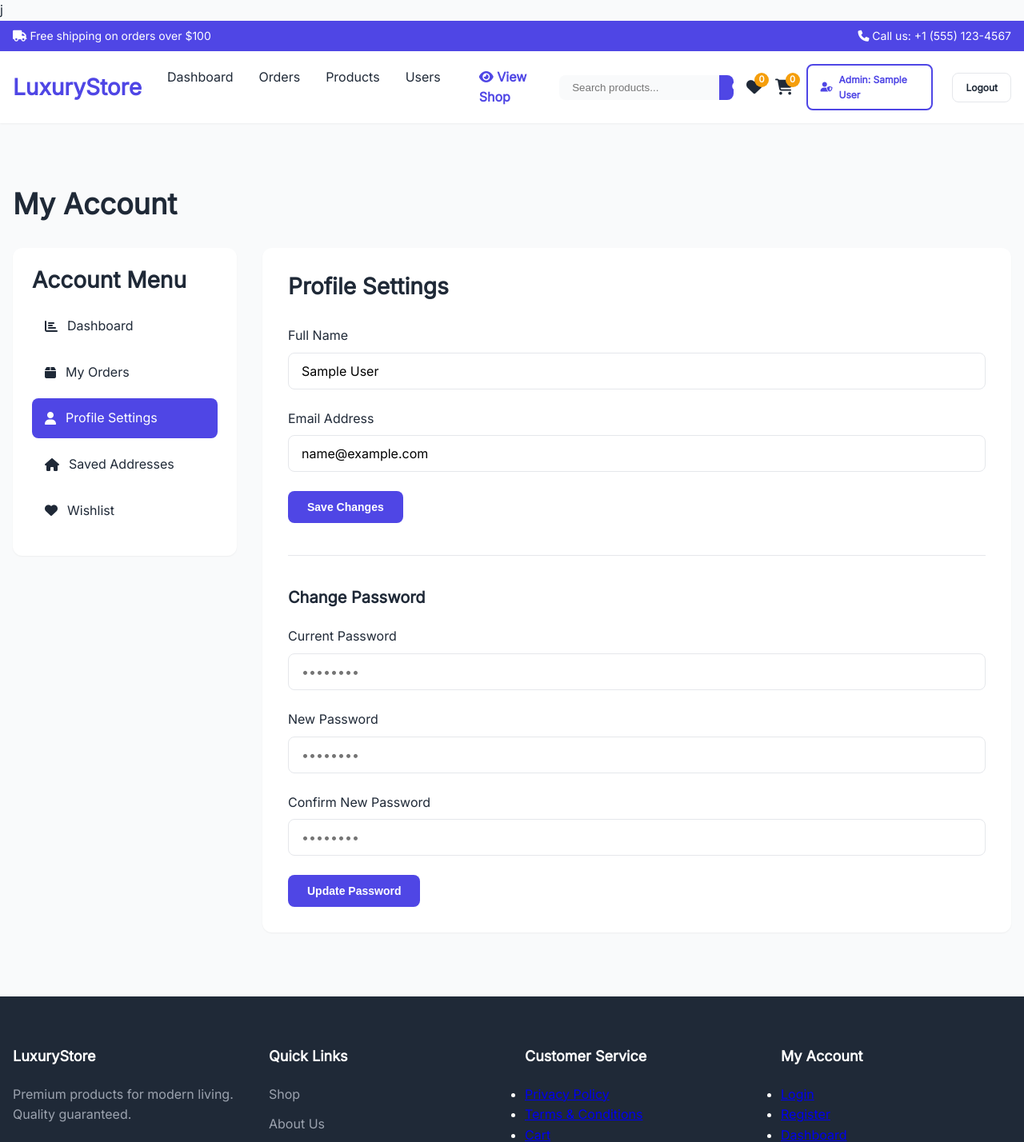
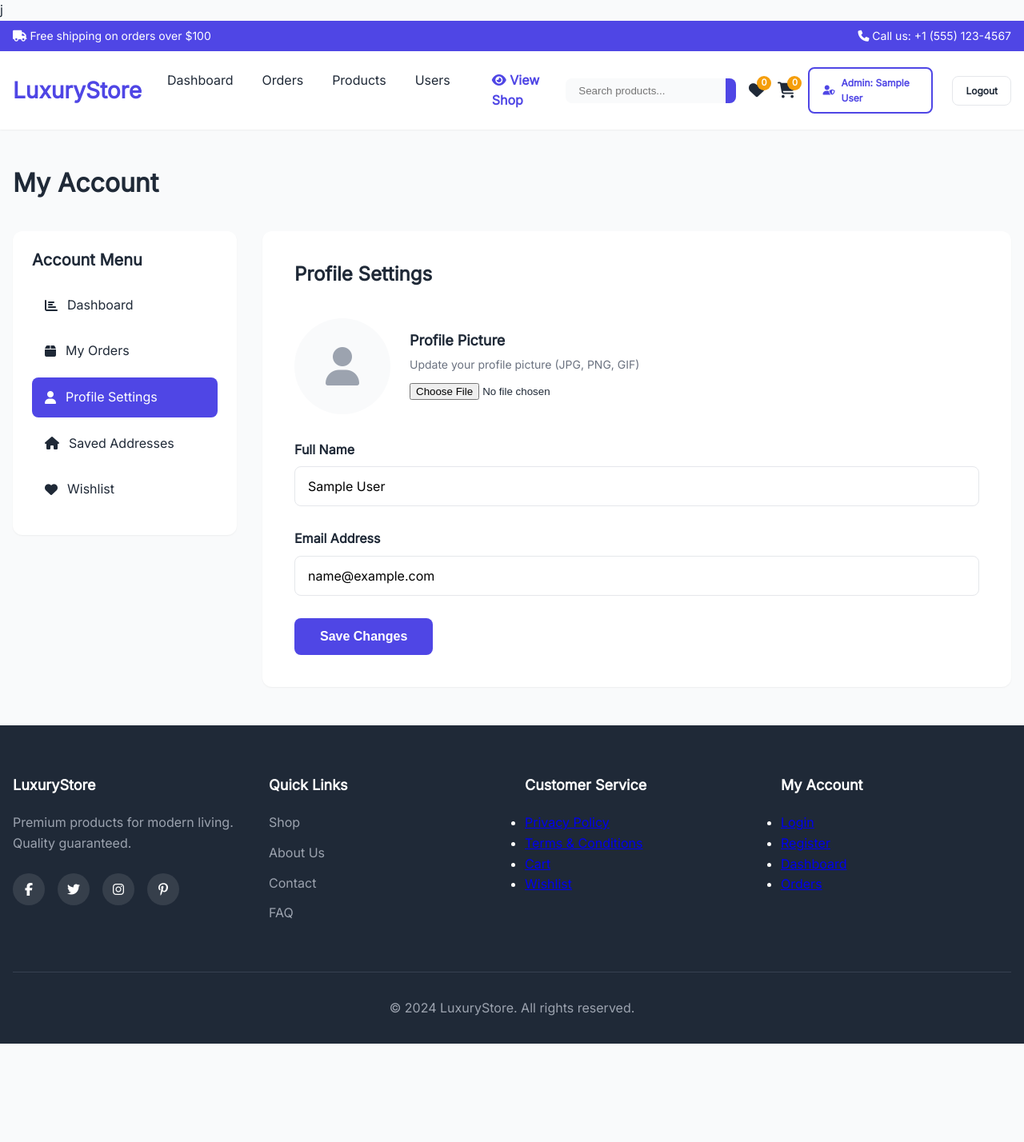
Before and after one commit to OGDanny001/eccommerce, a PHP site: page /user/profile.php in a window 1280 px wide. Shown: the top 1428 px of the page at 80% size. After the commit the page ends 1305 px from the top, so only its background shows below. Run offline with PHP 8.4, Linux system fonts and the light colour scheme; the visitor is signed in with stand-in values (Sample User, id 1); data comes from the database, SQL or seed files in the repository; data that the repository does not hold is empty.

Commit message:
Full UI cleanup, profile picture system, customer dashboard improvements, and payment gateway research

```diff
--- a/assets/css/styles.css
+++ b/assets/css/styles.css
@@ -154,7 +154,7 @@ h6 { font-size: 1rem; }
     align-items: center;
     justify-content: space-between;
     gap: 2rem;
-    padding: 1rem 0;
+    padding: 1.25rem 0;
 }
 
 .logo {
@@ -167,7 +167,7 @@ h6 { font-size: 1rem; }
 .nav-links {
     display: flex;
     list-style: none;
-    gap: 2rem;
+    gap: 2.25rem;
 }
 
 .nav-links a {
@@ -175,6 +175,7 @@ h6 { font-size: 1rem; }
     color: var(--text-primary);
     font-weight: 500;
     transition: color 0.2s ease;
+    padding: 0.5rem 0;
 }
 
 .nav-links a:hover, .nav-links a.active {
--- a/components/navbar.js
+++ b/components/navbar.js
@@ -6,10 +6,13 @@ function getNavbarHTML() {
     let navLinks = '';
 
     if (isAdmin) {
-        // STRICT ADMIN NAVBAR
+        // ADMIN NAVBAR
         accountLink = `
-            <a href="/eccommerce/admin/index.php" class="btn btn-sm btn-outline">
-                <i class="fas fa-user-shield"></i> Admin: ${currentUser.name}
+            <a href="/eccommerce/admin/index.php" class="btn btn-sm btn-outline" style="display:flex;align-items:center;gap:0.5rem;">
+                ${currentUser.profile_pic
+                    ? `<img src="${currentUser.profile_pic}" style="width:28px;height:28px;border-radius:50%;object-fit:cover;">`
+                    : `<i class="fas fa-user-shield"></i>`}
+                Admin: ${currentUser.name}
             </a>
             <a href="/eccommerce/logout.php" class="btn btn-sm btn-secondary" style="margin-left: 0.5rem;">
                 Logout
@@ -25,8 +28,11 @@ function getNavbarHTML() {
     } else if (isLoggedIn) {
         // CUSTOMER NAVBAR
         accountLink = `
-            <a href="/eccommerce/user/dashboard.php" class="btn btn-sm btn-outline">
-                <i class="fas fa-user"></i> Welcome, ${currentUser.name}
+            <a href="/eccommerce/user/dashboard.php" class="btn btn-sm btn-outline" style="display:flex;align-items:center;gap:0.5rem;">
+                ${currentUser.profile_pic
+                    ? `<img src="${currentUser.profile_pic}" style="width:28px;height:28px;border-radius:50%;object-fit:cover;">`
+                    : `<i class="fas fa-user"></i>`}
+                Welcome, ${currentUser.name}
             </a>
             <a href="/eccommerce/logout.php" class="btn btn-sm btn-secondary" style="margin-left: 0.5rem;">
                 Logout
--- a/database.sql
+++ b/database.sql
@@ -21,6 +21,7 @@ CREATE TABLE IF NOT EXISTS users (
     email VARCHAR(255) NOT NULL UNIQUE,
     password VARCHAR(255) NOT NULL,
     role ENUM('user', 'admin') DEFAULT 'user',
+    profile_pic VARCHAR(255) DEFAULT NULL,
     created_at TIMESTAMP DEFAULT CURRENT_TIMESTAMP
 );
 
--- a/includes/auth.php
+++ b/includes/auth.php
@@ -51,7 +51,7 @@ function getCurrentUser()
     $userId = $_SESSION['user_id'];
 
     // Prepare SQL to get user from database using their ID
-    $stmt = $conn->prepare("SELECT id, name, email, role FROM users WHERE id = ?");
+    $stmt = $conn->prepare("SELECT id, name, email, role, profile_pic FROM users WHERE id = ?");
     $stmt->bind_param("i", $userId); // "i" means integer parameter
     $stmt->execute();
     $result = $stmt->get_result();
--- a/user/profile.php
+++ b/user/profile.php
@@ -1,16 +1,45 @@
 <?php
-// ----------------------
-// PROTECT THIS PAGE
-// ----------------------
-// Require the user to be logged in to access this page
 require '../includes/auth.php';
 requireLogin();
+$currentUser = getCurrentUser();
+$pageTitle = "Profile Settings - LuxuryStore";
 
-// Get current user information
-$currentUser = getCurrentUser();
+// Handle profile updates
+$message = '';
+$messageType = 'success';
 
-// Set page title
-$pageTitle = "Profile Settings - LuxuryStore";
+if ($_SERVER['REQUEST_METHOD'] === 'POST') {
+    $name = trim($_POST['name']);
+    $email = trim($_POST['email']);
+
+    // Handle profile picture upload
+    $profilePic = $currentUser['profile_pic'];
+    if (isset($_FILES['profile_pic']) && $_FILES['profile_pic']['error'] === UPLOAD_ERR_OK) {
+        $uploadDir = '../uploads/';
+        if (!file_exists($uploadDir)) mkdir($uploadDir, 0777, true);
+
+        $fileName = uniqid() . '_' . basename($_FILES['profile_pic']['name']);
+        $uploadFile = $uploadDir . $fileName;
+
+        if (move_uploaded_file($_FILES['profile_pic']['tmp_name'], $uploadFile)) {
+            $profilePic = '/eccommerce/uploads/' . $fileName;
+        }
+    }
+
+    // Update user in DB
+    $stmt = $conn->prepare("UPDATE users SET name = ?, email = ?, profile_pic = ? WHERE id = ?");
+    $stmt->bind_param("sssi", $name, $email, $profilePic, $currentUser['id']);
+
+    if ($stmt->execute()) {
+        $_SESSION['name'] = $name;
+        $currentUser = getCurrentUser();
+        $message = 'Profile updated successfully!';
+    } else {
+        $message = 'Error updating profile: ' . $conn->error;
+        $messageType = 'error';
+    }
+}
+
 require '../includes/header.php';
 ?>
 
@@ -27,12 +56,8 @@ require '../includes/header.php';
         box-shadow: var(--shadow-sm);
         height: fit-content;
       }
-      .account-menu {
-        list-style: none;
-      }
-      .account-menu li {
-        margin-bottom: 0.5rem;
-      }
+      .account-menu { list-style: none; }
+      .account-menu li { margin-bottom: 0.5rem; }
       .account-menu a {
         display: flex;
         align-items: center;
@@ -51,49 +76,63 @@ require '../includes/header.php';
       .account-content {
         background: var(--bg-primary);
         border-radius: var(--radius-lg);
-        padding: 2rem;
+        padding: 2.5rem;
         box-shadow: var(--shadow-sm);
       }
-      .form-group {
-        margin-bottom: 1.5rem;
+      .profile-pic-container {
+        display: flex;
+        align-items: center;
+        gap: 1.5rem;
+        margin-bottom: 2rem;
       }
+      .profile-pic {
+        width: 120px;
+        height: 120px;
+        border-radius: 50%;
+        object-fit: cover;
+        background: var(--bg-secondary);
+        display: flex;
+        align-items: center;
+        justify-content: center;
+        font-size: 3rem;
+        color: var(--text-muted);
+      }
+      .form-group { margin-bottom: 1.75rem; }
       .form-group label {
         display: block;
         margin-bottom: 0.5rem;
-        font-weight: 500;
+        font-weight: 600;
+        color: var(--text-primary);
       }
-      .form-group input {
+      .form-group input,
+      .form-group input[type="file"] {
         width: 100%;
-        padding: 0.75rem 1rem;
+        padding: 0.875rem 1rem;
         border: 1px solid var(--border-color);
         border-radius: var(--radius-md);
         font-size: 1rem;
+        background: var(--bg-primary);
       }
-      .form-row {
-        display: grid;
-        grid-template-columns: 1fr 1fr;
-        gap: 1rem;
+      .form-row { display: grid; grid-template-columns: 1fr 1fr; gap: 1.5rem; }
+      .message {
+        padding: 1rem 1.5rem;
+        border-radius: var(--radius-md);
+        margin-bottom: 2rem;
       }
+      .message-success { background: #d1fae5; color: #065f46; }
+      .message-error { background: #fee2e2; color: #991b1b; }
       @media (max-width: 768px) {
-        .account-layout {
-          grid-template-columns: 1fr;
-        }
-        .account-sidebar {
-          position: sticky;
-          top: 80px;
-        }
-        .form-row {
-          grid-template-columns: 1fr;
-        }
+        .account-layout { grid-template-columns: 1fr; }
+        .form-row { grid-template-columns: 1fr; }
       }
     </style>
 
-    <section>
+    <section style="padding: 3rem 0;">
       <div class="container">
-        <h2 style="margin-bottom: 2rem">My Account</h2>
+        <h2 style="margin-bottom: 2.5rem; font-size: 2rem;">My Account</h2>
         <div class="account-layout">
           <aside class="account-sidebar">
-            <h3 style="margin-bottom: 1rem">Account Menu</h3>
+            <h3 style="margin-bottom: 1.25rem; font-size: 1.25rem;">Account Menu</h3>
             <ul class="account-menu">
               <li>
                 <a href="dashboard.php"
@@ -122,80 +161,43 @@ require '../includes/header.php';
           </aside>
 
           <main class="account-content">
-            <h3 style="margin-bottom: 2rem">Profile Settings</h3>
+            <h3 style="margin-bottom: 2.5rem; font-size: 1.5rem;">Profile Settings</h3>
 
-            <form
-              id="profile-form"
-              onsubmit="
-                event.preventDefault();
-                showNotification('Profile updated successfully!');
-              "
-            >
+            <?php if ($message): ?>
+              <div class="message message-<?php echo $messageType; ?>">
+                <?php echo $message; ?>
+              </div>
+            <?php endif; ?>
+
+            <form id="profile-form" method="POST" enctype="multipart/form-data">
+              <div class="profile-pic-container">
+                <?php if ($currentUser['profile_pic']): ?>
+                    <img src="<?php echo htmlspecialchars($currentUser['profile_pic']); ?>" class="profile-pic" alt="Profile">
+                <?php else: ?>
+                    <div class="profile-pic">
+                        <i class="fas fa-user"></i>
+                    </div>
+                <?php endif; ?>
+                <div>
+                    <h4 style="margin-bottom: 0.5rem; font-size: 1.125rem;">Profile Picture</h4>
+                    <p style="color: var(--text-secondary); margin-bottom: 0.75rem; font-size: 0.875rem;">
+                        Update your profile picture (JPG, PNG, GIF)
+                    </p>
+                    <input type="file" name="profile_pic" accept="image/*" id="profile-pic-input" style="border: none; padding: 0;">
+                </div>
+              </div>
+
               <div class="form-group">
                 <label for="name">Full Name</label>
-                <input type="text" id="name" value="<?php echo htmlspecialchars($currentUser['name']); ?>" required />
+                <input type="text" name="name" id="name" value="<?php echo htmlspecialchars($currentUser['name']); ?>" required />
               </div>
               <div class="form-group">
                 <label for="email">Email Address</label>
-                <input
-                  type="email"
-                  id="email"
-                  value="<?php echo htmlspecialchars($currentUser['email']); ?>"
-                  required
-                />
+                <input type="email" name="email" id="email" value="<?php echo htmlspecialchars($currentUser['email']); ?>" required />
               </div>
-              <button type="submit" class="btn btn-primary">
+
+              <button type="submit" class="btn btn-primary" style="padding: 0.875rem 2rem; font-size: 1rem;">
                 Save Changes
-              </button>
-            </form>
-
-            <hr
-              style="
-                border: none;
-                border-top: 1px solid var(--border-color);
-                margin: 2.5rem 0;
-              "
-            />
-
-            <h4 style="margin-bottom: 1.5rem">Change Password</h4>
-            <form
-              id="password-form"
-              onsubmit="
-                event.preventDefault();
-                showNotification('Password changed successfully!');
-              "
-            >
-              <div class="form-group">
-                <label for="current-password">Current Password</label>
-                <input
-                  type="password"
-                  id="current-password"
-                  placeholder="••••••••"
-                  required
-                />
-              </div>
-              <div class="form-group">
-                <label for="new-password">New Password</label>
-                <input
-                  type="password"
-                  id="new-password"
-                  placeholder="••••••••"
-                  required
-                  minlength="8"
-                />
-              </div>
-              <div class="form-group">
-                <label for="confirm-password">Confirm New Password</label>
-                <input
-                  type="password"
-                  id="confirm-password"
-                  placeholder="••••••••"
-                  required
-                  minlength="8"
-                />
-              </div>
-              <button type="submit" class="btn btn-primary">
-                Update Password
               </button>
             </form>
           </main>
```
Also changed, not shown: includes/admin-header.php (+16 -10 lines), memory.md (+24 -3 lines), uploads/index.html (added, +10 -0 lines), user/dashboard.php (+111 -160 lines).
